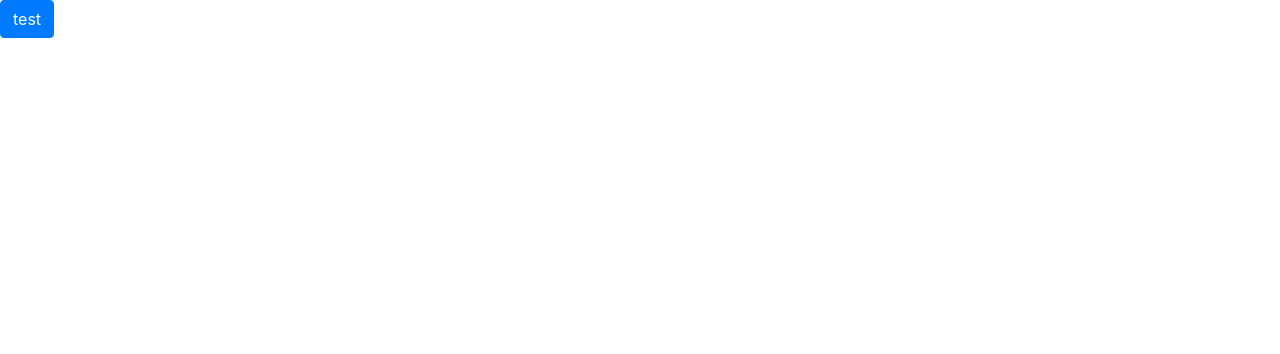
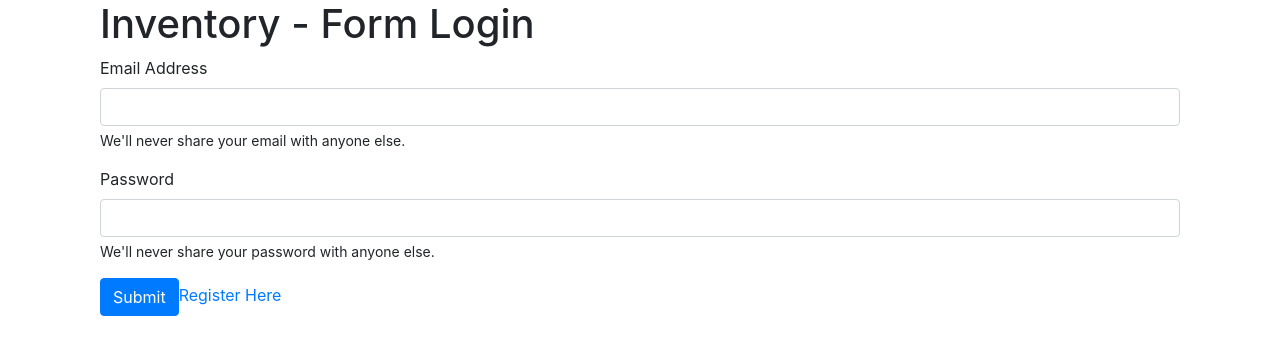
Before and after one commit to RendyArthaP/impactbyte-react-inventory, a React (Create React App) app: page / in a window 1280 px wide. Shown: the top 354 px of the page. Built offline with nearby package versions, Linux system fonts and the light colour scheme; the HTML template or start-up script is replaced by a standard one.

Commit message:
setup page login register

```diff
--- a/src/App.js
+++ b/src/App.js
@@ -1,11 +1,18 @@
 import React from 'react';
-import { Button } from 'react-bootstrap';
+import { BrowserRouter as Router, Route } from 'react-router-dom'
+import Login from './pages/Login'
+import Register from './pages/Register'
+import Home from './pages/Home'
 
 function App() {
   return (
-    <div className="App">
-      <Button>test</Button>
-    </div>
+    <Router>
+      <div className="App">
+        <Route path="/" exact component={Login} />
+        <Route path="/register" component={Register} />
+        <Route path="/home" component={Home} />
+      </div>
+    </Router>
   );
 }
 
--- /dev/null
+++ b/src/pages/Home.js
@@ -0,0 +1,11 @@
+import React from 'react'
+
+const Home = () => {
+  return (
+    <div>
+      Home
+    </div>
+  )
+}
+
+export default Home
--- /dev/null
+++ b/src/pages/Login.js
@@ -0,0 +1,38 @@
+import React from 'react'
+import { Container, Form, FormControl, FormGroup, FormLabel, FormText, Button, Col } from 'react-bootstrap'
+import 'bootstrap/dist/css/bootstrap.min.css';
+import { Link } from 'react-router-dom';
+
+const Login = () => {
+  return (
+    <Container>
+      <Form>
+        <Col>
+          <h1>Inventory - Form Login</h1>
+          <FormGroup>
+            <FormLabel>Email Address</FormLabel>
+            <FormControl />
+            <FormText>
+              We'll never share your email with anyone else.
+            </FormText>
+          </FormGroup>
+          <FormGroup>
+            <FormLabel>Password</FormLabel>
+            <FormControl />
+            <FormText>
+              We'll never share your password with anyone else.
+            </FormText>
+          </FormGroup>
+          <Button variant="primary" type="submit">
+            Submit
+          </Button>
+          <Link to="/register">
+            Register Here
+          </Link>
+        </Col>
+      </Form>
+    </Container>
+  )
+}
+
+export default Login
--- /dev/null
+++ b/src/pages/Register.js
@@ -0,0 +1,36 @@
+import React from 'react'
+import { Container, Form, FormControl, FormGroup, FormLabel, Button, Col } from 'react-bootstrap'
+import 'bootstrap/dist/css/bootstrap.min.css';
+import { Link } from 'react-router-dom';
+
+const Register = () => {
+  return (
+    <Container>
+      <Form>
+        <Col>
+          <h1>Inventory - Form Register</h1>
+          <FormGroup>
+            <FormLabel>Name</FormLabel>
+            <FormControl />
+          </FormGroup>
+          <FormGroup>
+            <FormLabel>Email Address</FormLabel>
+            <FormControl />
+          </FormGroup>
+          <FormGroup>
+            <FormLabel>Password</FormLabel>
+            <FormControl />
+          </FormGroup>
+          <Button variant="primary" type="submit">
+            Submit
+          </Button>
+          <Link to="/">
+            Login Here
+          </Link>
+        </Col>
+      </Form>
+    </Container>
+  )
+}
+
+export default Register
```
